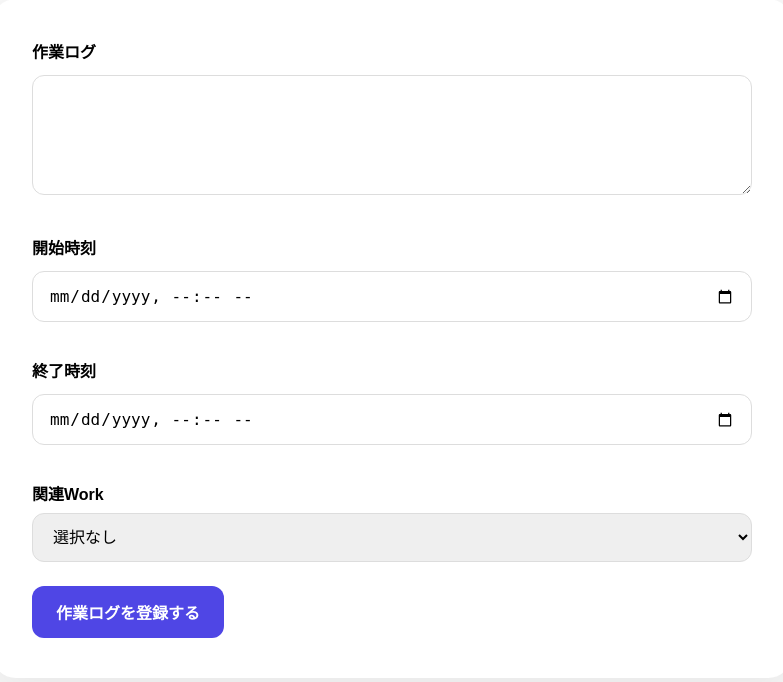
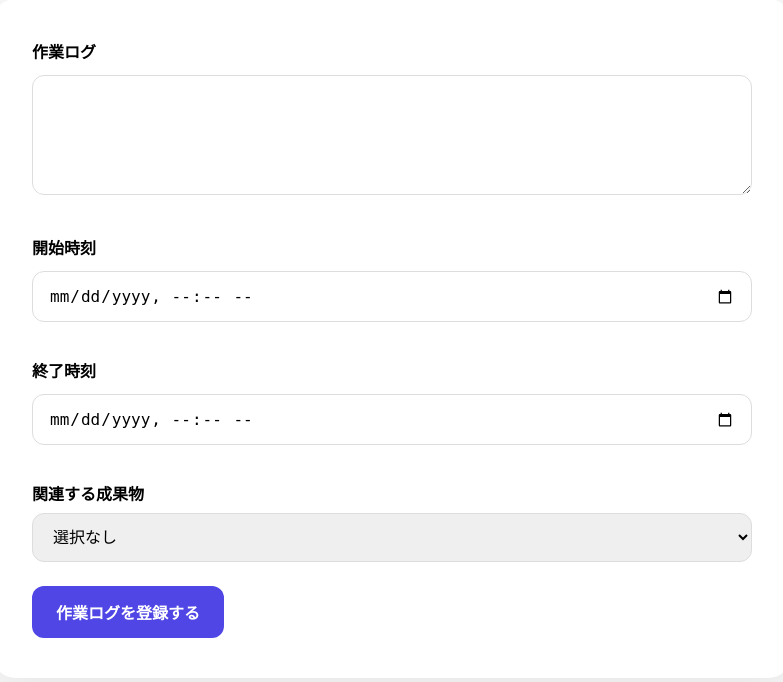
Before and after one commit to ki-hi-ro/freelance-blog, a FastAPI app: page /posts-page/new in a window 1280 px wide. Shown: the part 243-925 px from the top of the page, without its empty margins (248-1031 px from the left). Run offline with FastAPI, Linux system fonts and the light colour scheme.

Commit message:
文言修正

```diff
--- a/app/templates/new_post.html
+++ b/app/templates/new_post.html
@@ -21,7 +21,7 @@
   </div>
 
   <div class="form-group">
-    <label>関連Work</label>
+    <label>関連する成果物</label>
     <select class="form-input" name="work_id">
       <option value="">選択なし</option>
       {% for work in works %}
```
Also changed, not shown: blog.db.
